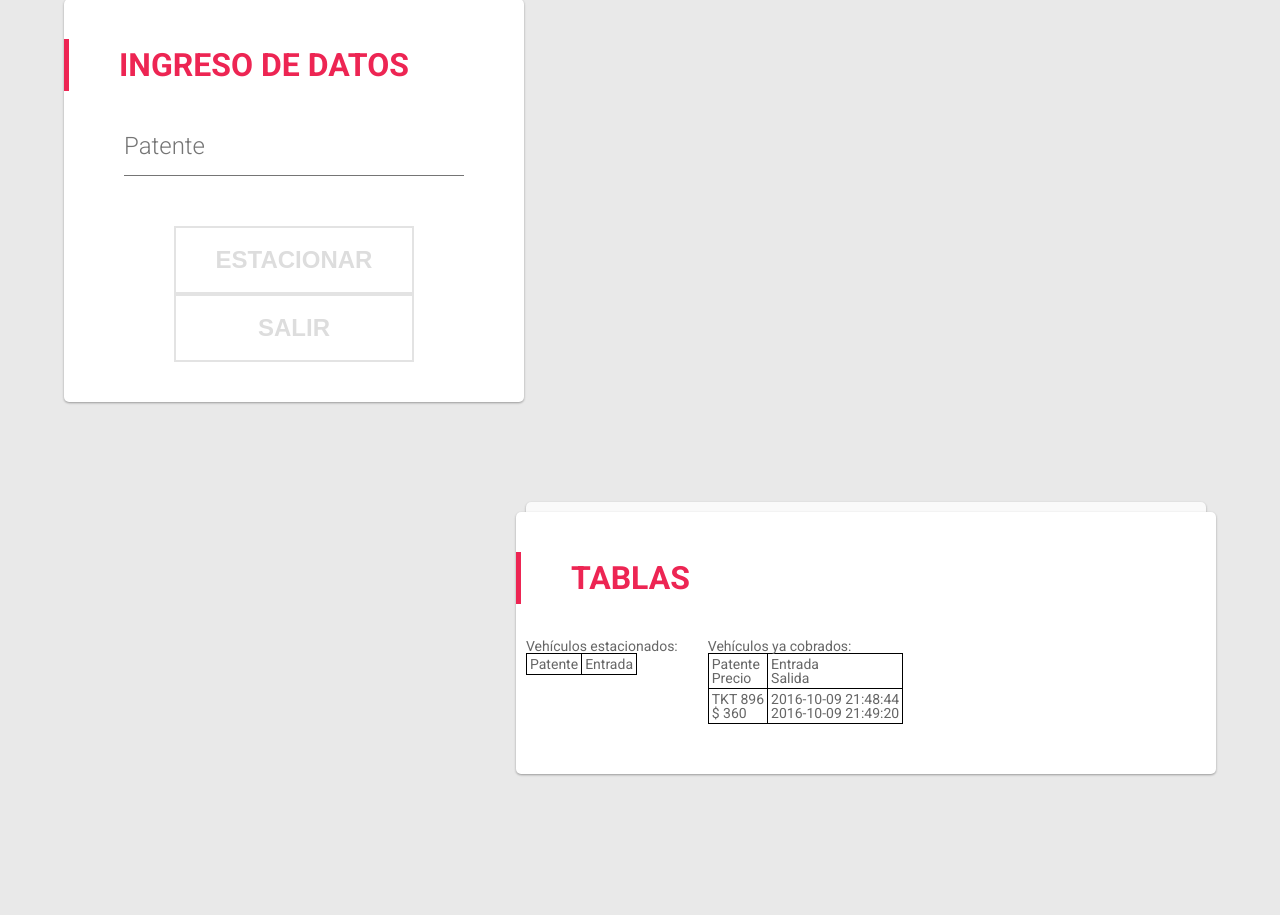
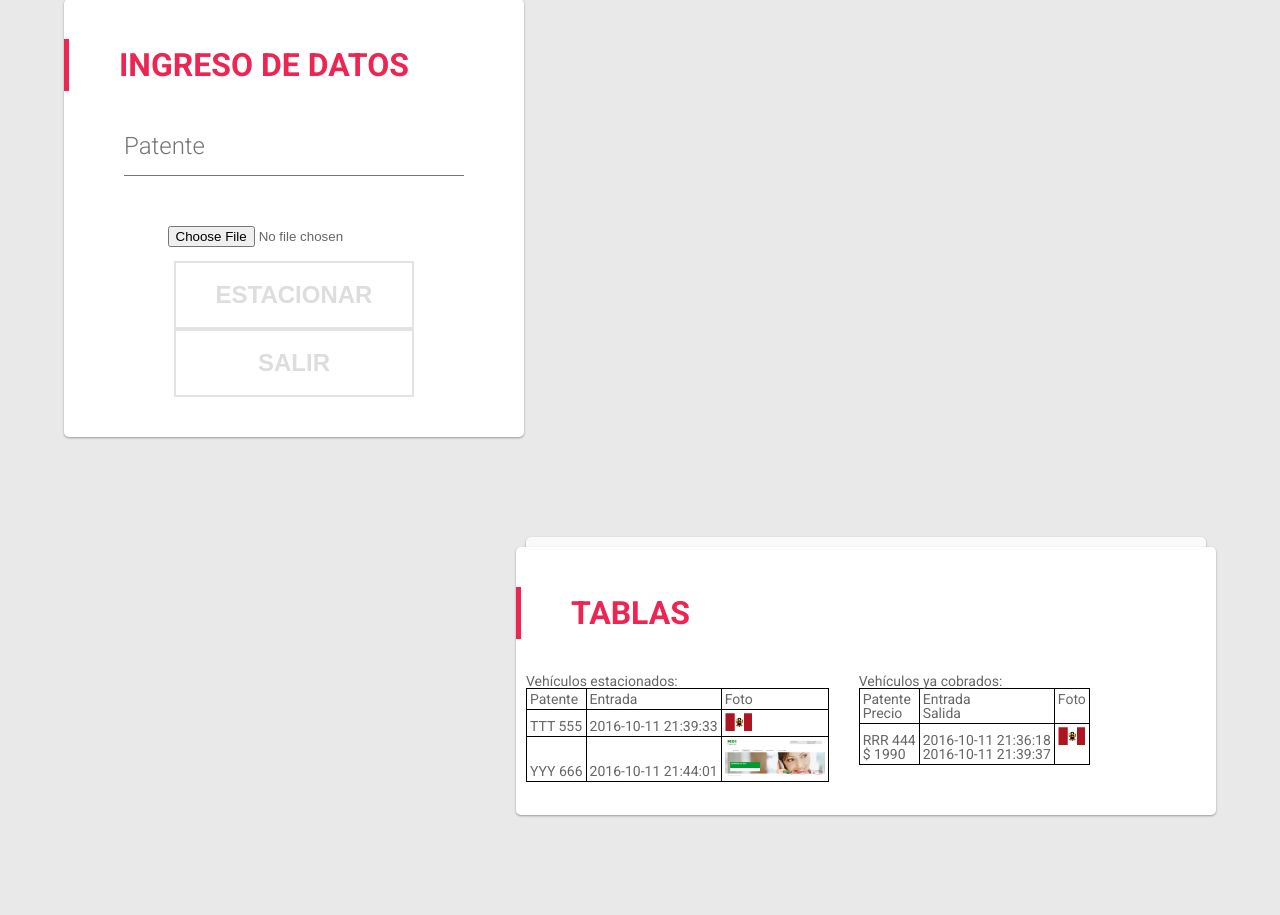
Before and after one commit to nlaurenzano/Clase_04, a PHP site: page /index.php in a window 1280 px wide. Shown: the part 149-1064 px from the top of the page. Before the commit the page ends 925 px from the top, so only its background shows below. Run offline with PHP 8.4, Linux system fonts and the light colour scheme; some libraries are stand-ins or nearby versions; some web fonts are replaced.

Commit message:
Agregué fotos
Se agregó la subida de un archivo con la foto del auto (opcional).
Se validan errores, tamaño, tipo de archivo.

```diff
--- a/clases.php
+++ b/clases.php
@@ -27,10 +27,17 @@ class Estacionamiento
 
 				//$fecha = date(DATE_W3C);
 				$fecha = date("Y-m-d H:i:s");
-				$renglon = $patente." - $fecha"."\n";
+
+				// Agregar foto, si se subió una
+				$foto = "Sin foto";
+				if(isset($_FILES["foto"])) {
+					// Validaciones para el archivo de imagen
+					$foto = Estacionamiento::GuardarFoto($patente);
+				}
+
+				$renglon = $patente." - $fecha"." - $foto\n";
 
 				fwrite($miarchivo, $renglon);	//Crea el archivo y guarda la patente
-
 				fclose($miarchivo);
 			}
 		} else {
@@ -51,7 +58,6 @@ class Estacionamiento
 			if ($renglonArray[0] != "") {
 				$autos[] = $renglonArray;
 			}
-			//echo '<br />'.$renglonArray[0];
 		}
 		fclose($miarchivo);
 		return $autos;
@@ -107,7 +113,7 @@ class Estacionamiento
 		$importe = $diferencia * 10;	// Se guarda en ticket.txt
 
 		$miarchivo = fopen("tickets.txt", "a");
-		$renglon = "$auto[0] - $inicio - $ahora - $importe\n";
+		$renglon = "$auto[0] - $inicio - $ahora - $importe - $auto[2]\n";
 		fwrite($miarchivo, $renglon);	//Crea el archivo y guarda la patente
 		fclose($miarchivo);
 
@@ -123,18 +129,7 @@ class Estacionamiento
 		$miarchivo = fopen("estacionados.txt", "w");	//http://www.w3schools.com/php/func_filesystem_fopen.asp
 
 		foreach ($estacionados as $auto) {
-			//$renglon = "$patente - $fecha"."\n";
-			$renglon = "$auto[0] - $auto[1]"."\n";
-			/*
-TKT 896 - 2016-09-07 01:32:12
-LMR 798 - 2016-09-07 01:32:26
-AAA 111 - 2016-09-07 01:32:32
-BBB 222 - 2016-09-07 02:16:56
-tkt 896 - 2016-09-12 21:05:11
-ppp 123 - 2016-09-12 21:39:00
-ccccccc - 2016-09-12 22:01:28
-
-			*/
+			$renglon = "$auto[0] - $auto[1] - $auto[2]"."\n";
 			fwrite($miarchivo, $renglon);	//Crea el archivo y guarda la patente
 		}
 		fclose($miarchivo);
@@ -196,18 +191,21 @@ ccccccc - 2016-09-12 22:01:28
 		echo '<div style="float:left;margin-right: 30px;">';		// Tabla de estacionados
 		echo MiHTML::Titulo_2("Vehículos estacionados:");
 		echo '<table>';
-		echo MiHTML::Fila(MiHTML::Celda("Patente") . MiHTML::Celda("Entrada"));
+		echo MiHTML::Fila(MiHTML::Celda("Patente") . MiHTML::Celda("Entrada") . MiHTML::Celda("Foto"));
 		foreach ($estacionados as $auto) {
-			echo MiHTML::Fila(MiHTML::Celda($auto[0]) . MiHTML::Celda($auto[1]));
+			echo MiHTML::Fila(MiHTML::Celda($auto[0]) . MiHTML::Celda($auto[1]) . MiHTML::Celda('<img src="fotos/'.$auto[2].'" style="max-width:100px;">'));
 		}
 		echo '</table></div>';						// Tabla de estacionados
 
 		echo '<div>';		// Tabla de tickets
 		echo MiHTML::Titulo_2("Vehículos ya cobrados:");
 		echo '<table>';
-		echo MiHTML::Fila(MiHTML::Celda("Patente<br />Precio") . MiHTML::Celda("Entrada<br />Salida"));
+		echo MiHTML::Fila(MiHTML::Celda("Patente<br />Precio") . MiHTML::Celda("Entrada<br />Salida") . MiHTML::Celda("Foto"));
 		foreach ($cobrados as $ticket) {
-			$fila = MiHTML::Celda($ticket[0] . "<br />$ " . $ticket[3]) . MiHTML::Celda($ticket[1] . "<br />" . $ticket[2]);
+			$col1 = MiHTML::Celda($ticket[0] . "<br />$ " . $ticket[3]);
+			$col2 = MiHTML::Celda($ticket[1] . "<br />" . $ticket[2]);
+			$col3 = MiHTML::Celda('<img src="fotos/'.$ticket[4].'" style="max-width:100px;">');
+			$fila = $col1 . $col2 . $col3;
 			echo MiHTML::Fila($fila);
 		}
 		echo '</table></div>';							// Tabla de tickets
@@ -215,6 +213,65 @@ ccccccc - 2016-09-12 22:01:28
 		echo "</div>";
 
 
+	}
+
+	public static function GuardarFoto($patente) {
+
+		if($_FILES["foto"]['error'])
+		{
+			//error de imagen
+			return false;
+		}
+		else
+		{
+			$tamanio = $_FILES['foto']['size'];
+    		if($tamanio>1024000)
+    		{
+    			// "Error: archivo muy grande!"."<br>";
+    			return false;
+    		}
+    		else
+    		{
+    			//OBTIENE EL TAMAÑO DE UNA IMAGEN, SI EL ARCHIVO NO ES UNA
+				//IMAGEN, RETORNA FALSE
+				$esImagen = getimagesize($_FILES["foto"]["tmp_name"]);
+				if($esImagen === FALSE)
+				{
+					//NO ES UNA IMAGEN
+					return false;
+				}
+				else
+				{
+					$NombreCompleto = explode(".", $_FILES['foto']['name']);
+					$Extension = end($NombreCompleto);
+					$arrayDeExtValida = array("jpg", "jpeg", "gif", "bmp","png");  //defino antes las extensiones que seran validas
+					if(!in_array($Extension, $arrayDeExtValida))
+					{
+					   //"Error archivo de extension invalida";
+						return false;
+					}
+					else
+					{
+						$destino = "fotos/$patente.$Extension";
+						$foto=$patente.".".$Extension;
+
+						// MUEVO EL ARCHIVO DEL TEMPORAL AL DESTINO FINAL
+    					if (move_uploaded_file($_FILES["foto"]["tmp_name"],$destino))
+    					{
+      						 //echo "ok";
+    						return $foto;
+      					}
+      					else
+      					{
+      						// algun error;
+      						return false;
+      					}
+
+					}
+				}
+    		}
+		}
+		return true;
 	}
 
 }
--- /dev/null
+++ b/estacionados.txt
@@ -0,0 +1,2 @@
+TTT 555  - 2016-10-11 21:39:33 - TTT 555 .jpg
+YYY 666  - 2016-10-11 21:44:01 - YYY 666 .png
--- a/index.php
+++ b/index.php
@@ -19,11 +19,15 @@
 			<div class="card"></div>
 			<div class="card">
 				<h1 class="title">Ingreso de datos</h1>
-				<form action="nexo.php" method="post" id="FormIngreso">
+				<form action="nexo.php" method="post" id="FormIngreso" enctype="multipart/form-data">
 					<div class="input-container">
 						<input type="text" name="patente" id="patente" required="required" />
 						<label for="patente">Patente</label>
 						<div class="bar"></div>
+					</div>
+					<div class="button-container">
+						<input type="file" name="foto" />
+						<br /><br />
 					</div>
 					<div class="button-container">
 						<button type="submit" value="Estacionar" name="accion"><span>Estacionar</span></button>
--- a/tickets.txt
+++ b/tickets.txt
@@ -1 +1 @@
-TKT 896  - 2016-10-09 21:48:44 - 2016-10-09 21:49:20 - 360
+RRR 444  - 2016-10-11 21:36:18 - 2016-10-11 21:39:37 - 1990 - RRR 444 .jpg
```
Also changed, not shown: fotos/EEE 333 .jpg (added), fotos/EEE 333 .png (added), fotos/QQQ 111 .png (added), fotos/RRR 444 .jpg (added), fotos/TTT 555 .jpg (added), fotos/WWW 222 .png (added), fotos/YYY 666 .png (added).
